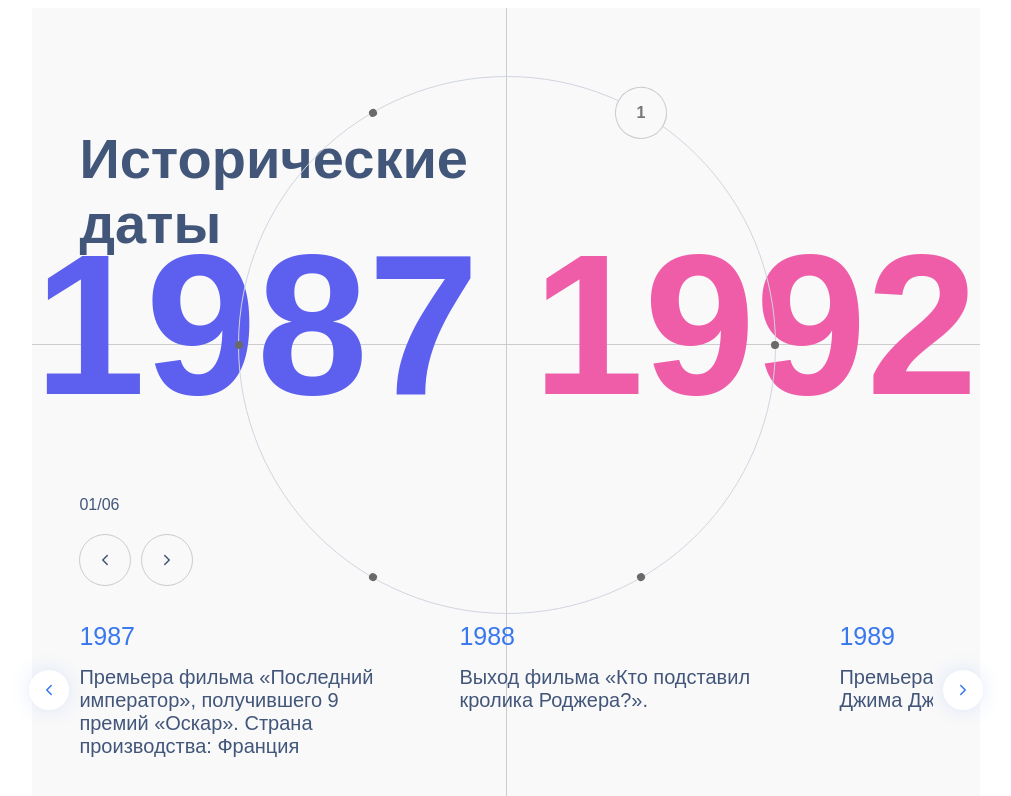
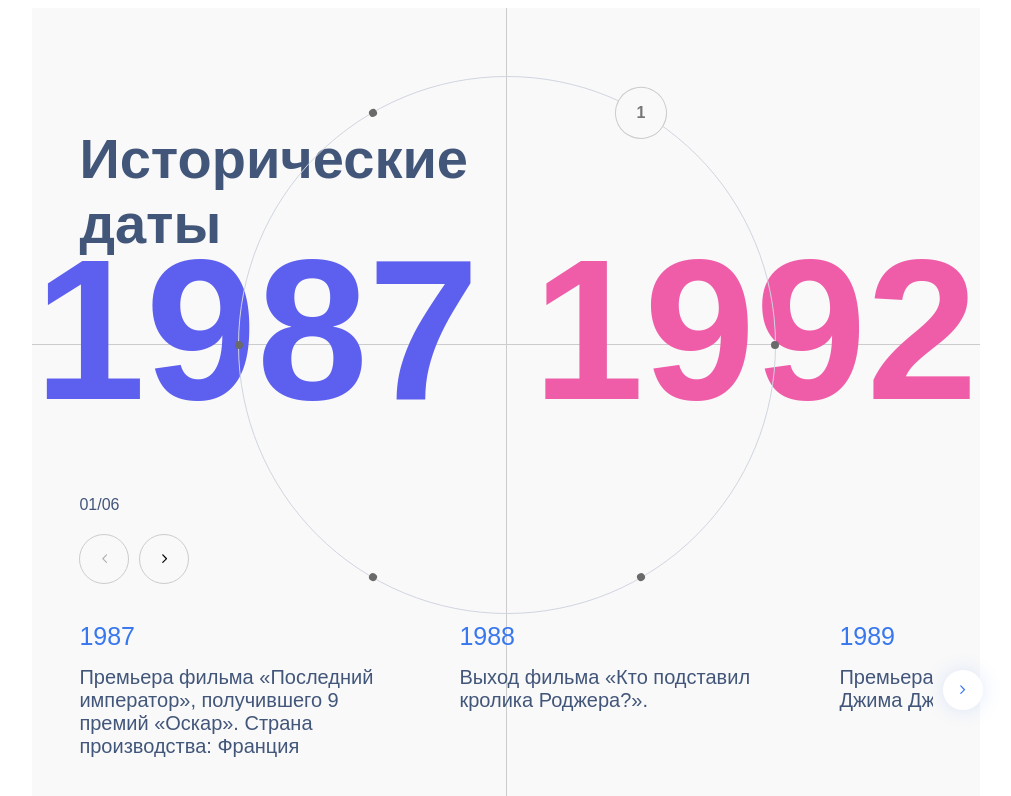
Before and after one commit to mayerprog/historical-events, a React app: page / in a window 1280 px wide. Shown: the top 796 px of the page, without its empty margins (134-1145 px from the left). Built offline with nearby package versions, Linux system fonts and the light colour scheme.

Commit message:
feat: disable buttons if start/end of the list

```diff
--- a/src/components/HistoryCircle/HistoryCircle.module.scss
+++ b/src/components/HistoryCircle/HistoryCircle.module.scss
@@ -47,7 +47,7 @@
   font-weight: 700;
   font-family: "PT Sans", sans-serif;
   z-index: 999;
-  top: 25%;
+  top: 26%;
   &.left {
     right: 55%;
     color: #5d5fef;
@@ -163,6 +163,16 @@
   padding: 30px 0;
 }
 
+.eventsInfoContainer.active {
+  opacity: 1;
+  transition: opacity 0.4s;
+}
+
+.eventsInfoContainer.hidden {
+  opacity: 0;
+  transition: opacity 0.4s;
+}
+
 .slide {
   min-width: 250px;
   max-width: 320px;
@@ -192,12 +202,14 @@
   justify-content: center;
   box-shadow: 0 0 20px #3777ee27;
   border-radius: 50%;
+  border: none;
   width: 40px;
   height: 40px;
   position: absolute;
   margin: 10px;
   background-color: white;
   color: #3777ee;
+  cursor: pointer;
 
   &.left {
     right: 100%;
@@ -207,3 +219,9 @@
     left: 100%;
   }
 }
+.navigation.active {
+  opacity: 1;
+}
+.navigation.hidden {
+  opacity: 0;
+}
--- a/src/components/HistoryCircle/HistoryCircle.tsx
+++ b/src/components/HistoryCircle/HistoryCircle.tsx
@@ -23,6 +23,9 @@ interface Year {
 const HistoryCircle: React.FC = () => {
   const [activeIndex, setActiveIndex] = useState(0);
   const [currentIndex, setCurrentIndex] = useState(0);
+  const [isRotating, setIsRotating] = useState(false);
+  const [isBeginning, setIsBeginning] = useState(true);
+  const [isEnd, setIsEnd] = useState(false);
 
   const circleRef = useRef<HTMLDivElement>(null);
   const circleRefs = useRef<(HTMLDivElement | null)[]>([]);
@@ -37,9 +40,11 @@ const HistoryCircle: React.FC = () => {
   const rotateDegree = (index: number) => index * (360 / events.length) + 30;
 
   const handleEventClick = (index: number) => {
-    if (index === activeIndex || clickTimeout.current) return;
-    if (index === events.length) index = 0;
-    if (index < 0) index = events.length - 1;
+    setIsRotating(true);
+    if (index === activeIndex || clickTimeout.current) {
+      setIsRotating(false);
+      return;
+    }
 
     setCurrentIndex(index);
 
@@ -57,7 +62,10 @@ const HistoryCircle: React.FC = () => {
       duration: duration,
       ease: "power1.inOut",
       onComplete: () => {
-        setActiveIndex(index);
+        {
+          setActiveIndex(index);
+          setIsRotating(false);
+        }
       },
     });
 
@@ -261,28 +269,43 @@ const HistoryCircle: React.FC = () => {
       <div className={styles.arrowsContainer}>
         <span>{`0${currentIndex + 1}/0${events.length}`}</span>
         <div className={styles.arrows}>
-          <div
+          <button
             className={styles.arrowCircle}
             onClick={() => handleEventClick(activeIndex - 1)}
+            disabled={activeIndex - 1 < 0}
           >
             <IoIosArrowBack />
-          </div>
-          <div
+          </button>
+          <button
             className={styles.arrowCircle}
             onClick={() => handleEventClick(activeIndex + 1)}
+            disabled={activeIndex + 1 === events.length}
           >
             <IoIosArrowForward />
-          </div>
+          </button>
         </div>
       </div>
-
-      <div className={styles.eventsInfoContainer}>
-        <div className={`${styles.navigation} ${styles.left}`} id="prevBtn">
+      <div
+        className={`${styles.eventsInfoContainer} ${
+          isRotating ? styles.hidden : styles.active
+        }`}
+      >
+        <button
+          className={`${styles.navigation} ${styles.left} ${
+            isBeginning ? styles.hidden : styles.active
+          }`}
+          id="prevBtn"
+        >
           <IoIosArrowBack />
-        </div>
-        <div className={`${styles.navigation} ${styles.right}`} id="nextBtn">
+        </button>
+        <button
+          className={`${styles.navigation} ${styles.right} ${
+            isEnd ? styles.hidden : styles.active
+          }`}
+          id="nextBtn"
+        >
           <IoIosArrowForward />
-        </div>
+        </button>
         <Swiper
           modules={[Navigation, Pagination]}
           navigation={{
@@ -293,6 +316,18 @@ const HistoryCircle: React.FC = () => {
           // pagination={{ clickable: true }}
           spaceBetween={60}
           slidesPerView="auto"
+          onSlideChange={(swiper) => {
+            setIsBeginning(swiper.isBeginning);
+            setIsEnd(swiper.isEnd);
+          }}
+          onReachEnd={() => {
+            setIsEnd(true);
+            setIsBeginning(false);
+          }}
+          onReachBeginning={() => {
+            setIsBeginning(true);
+            setIsEnd(false);
+          }}
         >
           {chosenYears.map((item, index) => (
             <SwiperSlide key={index} className={styles.slide}>
```
